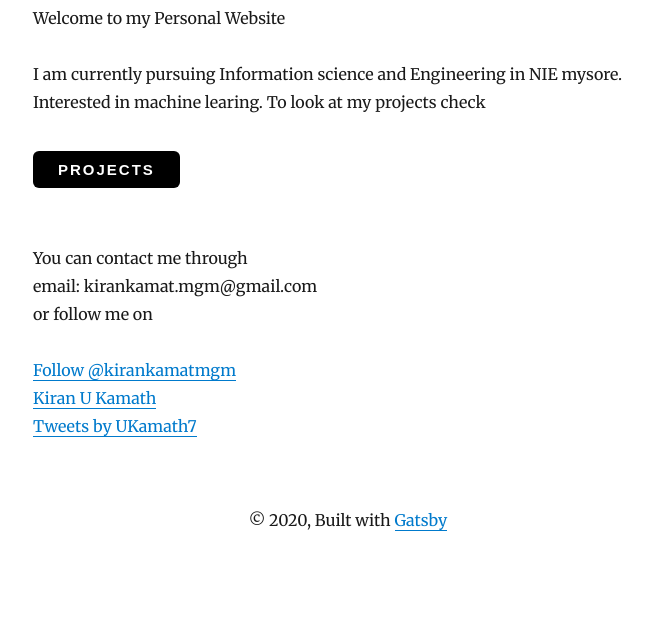
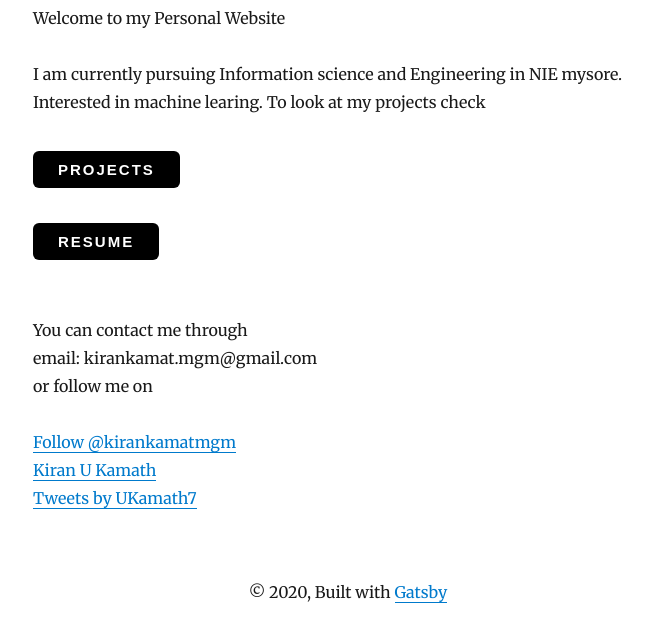
Before and after one commit to kiranukamath/myblogsite, a Gatsby site: page / in a window 1280 px wide. Shown: the part 315-945 px from the top of the page, without its empty margins (292-944 px from the left). Before the commit the page ends 873 px from the top, so only its background shows below. Built offline with nearby package versions, Linux system fonts and the light colour scheme; Gatsby itself is replaced by a stand-in of ours; some packages are replaced by stand-ins of ours.

Commit message:
added resume at line 32

```diff
--- a/src/pages/index.js
+++ b/src/pages/index.js
@@ -29,6 +29,7 @@ class IndexPage extends React.Component {
         <p>
           I am currently pursuing Information science and Engineering in NIE mysore. Interested in machine learing.
         To look at my projects check <a href='https://kirankamath.netlify.app/blog/projects/'><Button marginTop="35px">Projects</Button></a>
+        <a href='https://kirankamatmgm.github.io/resume/'><Button marginTop="35px">Resume</Button></a>
         </p><br />
         <p>You can contact me through<br />
           email: kirankamat.mgm@gmail.com<br />
```
